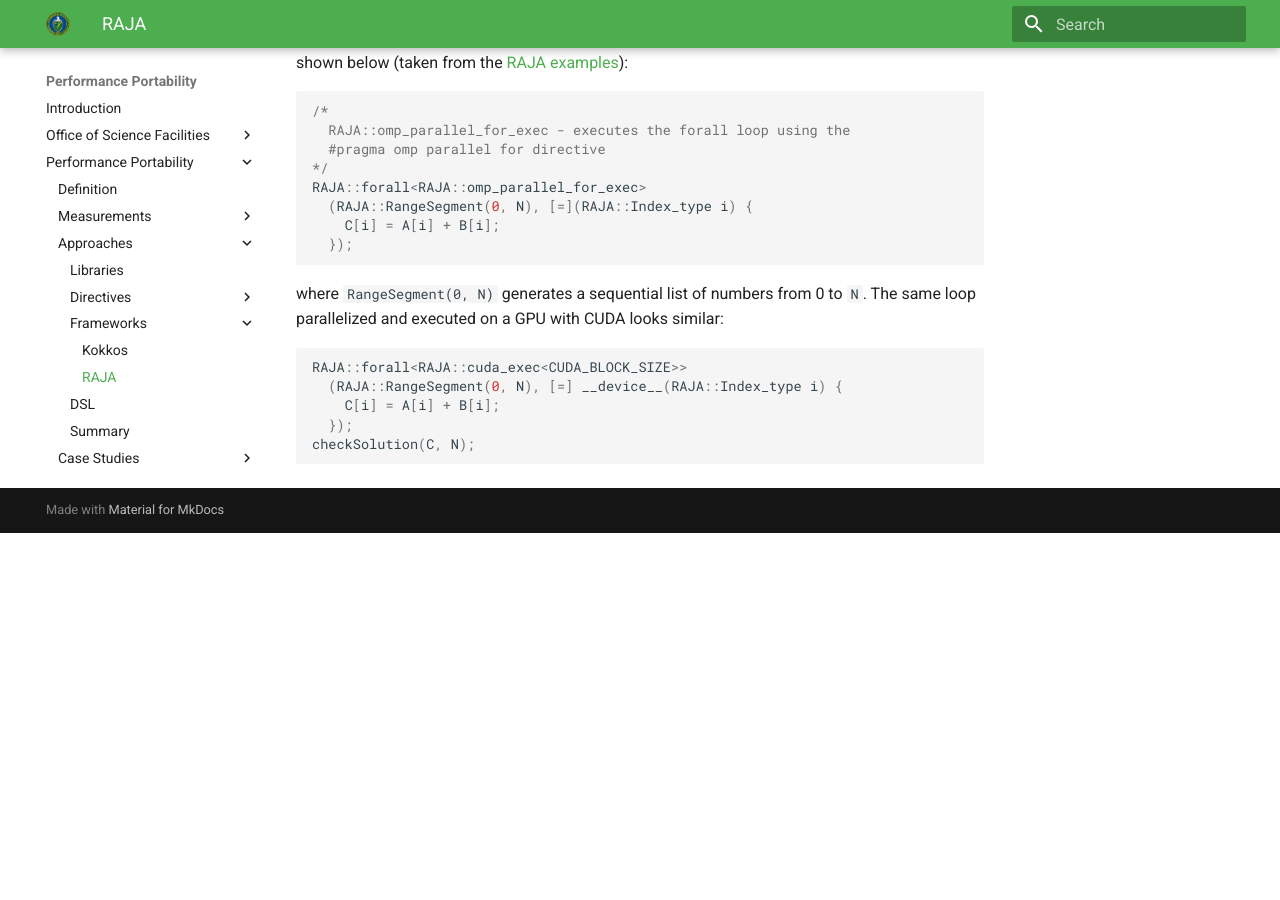
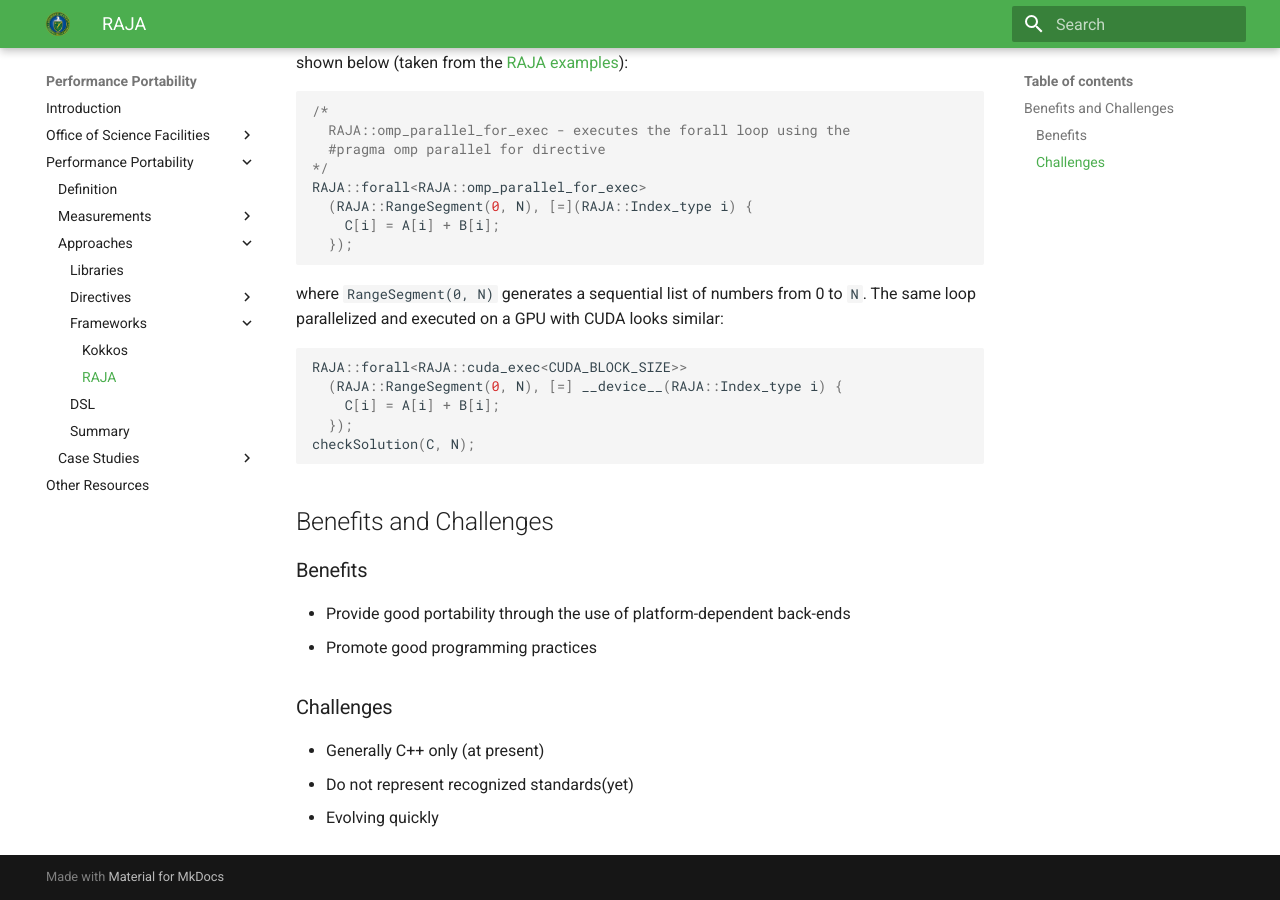
Before and after one commit to jrdeslippe/perfportsite, an MkDocs documentation site: the page built from docs/perfport/frameworks/raja.md, in a window 1280 px wide and 900 px high, scrolled down 704 px. Built offline with MkDocs 1.6.1 and Material for MkDocs 9.7.7, drawn with Linux system fonts in a browser that asks for light colours; old or Windows-style settings are respelled for this version of MkDocs; before the commit the page ends 1237 px from its top, so only the background shows below that.

Commit message:
Frameworks: add benefits/challenges section for Kokkos and RAJA
Currently these are the same for both Kokkos and RAJA. Should be
adjusted if necessary.

````diff
--- a/docs/perfport/frameworks/raja.md
+++ b/docs/perfport/frameworks/raja.md
@@ -53,3 +53,16 @@
   });
 checkSolution(C, N);
 ```
+
+## Benefits and Challenges
+
+### Benefits
+
+* Provide good portability through the use of platform-dependent back-ends
+* Promote good programming practices
+
+### Challenges
+
+* Generally C++ only (at present)
+* Do not represent recognized standards(yet)
+* Evolving quickly
````
Also changed, not shown: docs/perfport/frameworks/kokkos.md (+13 -0 lines).
